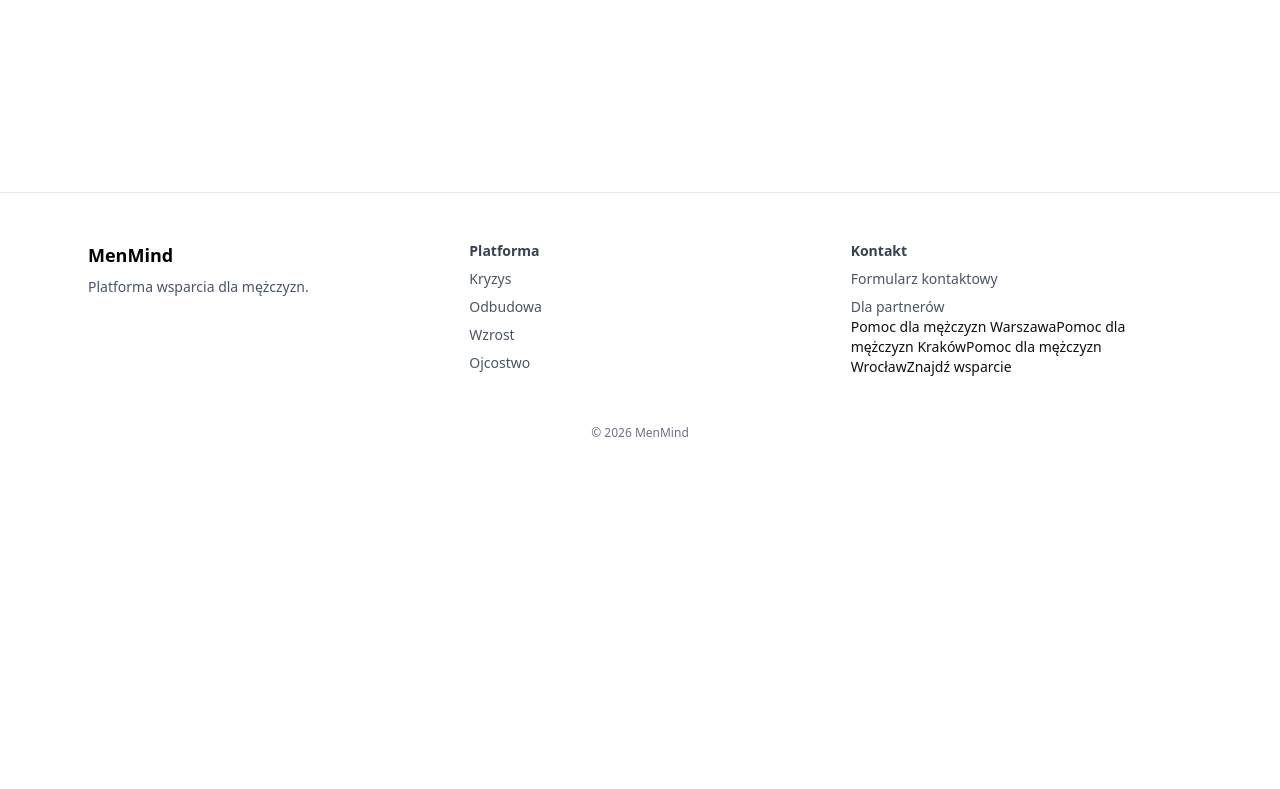
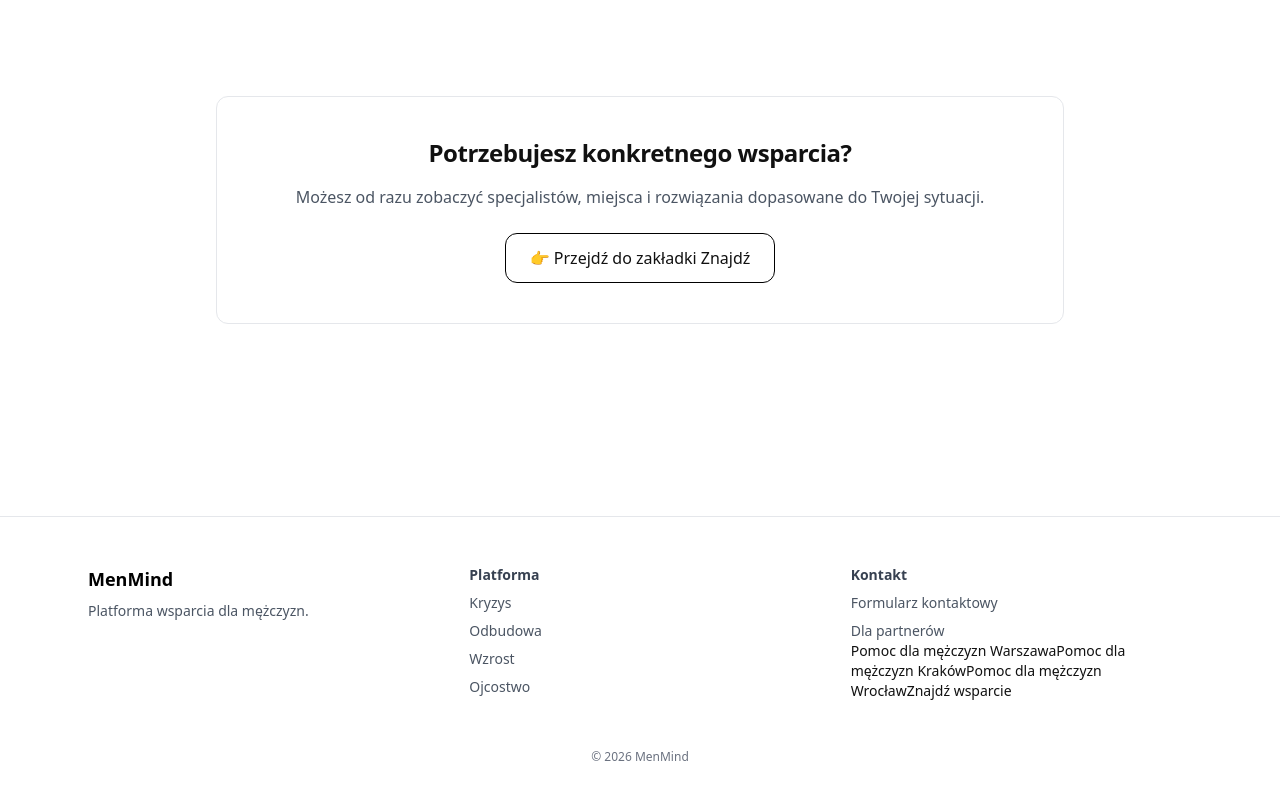
Before and after one commit to wisnialeszno89/menmind-web, a Next.js app: page /sciezki in a window 1280 px wide. Shown: the part 1693-2482 px from the top of the page. Before the commit the page ends 2158 px from the top, so only its background shows below. Built offline with nearby package versions, Linux system fonts and the light colour scheme.

Commit message:
fix kryzys path links and unify support CTA

```diff
--- a/src/app/sciezki/kryzys/page.tsx
+++ b/src/app/sciezki/kryzys/page.tsx
@@ -1,4 +1,5 @@
 import Link from "next/link";
+import FindSupportCTA from "@/components/FindSupportCTA";
 
 export default function SciezkaKryzys() {
 
@@ -25,14 +26,14 @@ export default function SciezkaKryzys() {
         <div className="space-y-4 mb-12">
 
           <Link
-            href="/content/dlaczego-mezczyzni-zwlekaja"
+            href="/artykuly/jak-ogarnac-zycie"
             className="block border p-4 rounded-lg bg-white hover:shadow"
           >
             Dlaczego mężczyźni zwlekają z decyzją
           </Link>
 
           <Link
-            href="/content/jak-mezczyzni-reaguja-na-stres"
+            href="/artykuly/jak-poradzic-sobie-ze-stresem"
             className="block border p-4 rounded-lg bg-white hover:shadow"
           >
             Jak mężczyźni reagują na stres
@@ -63,12 +64,7 @@ export default function SciezkaKryzys() {
 
         <div className="space-y-4 mb-12">
 
-          <Link
-            href="/propozycje"
-            className="block border p-4 rounded-lg bg-white hover:shadow"
-          >
-            Zobacz dostępnych specjalistów
-          </Link>
+          <FindSupportCTA />
 
         </div>
 
@@ -80,7 +76,8 @@ export default function SciezkaKryzys() {
           Porozmawiaj w NaviMind
         </Link>
 
-      </div>
+
+        {/* FAQ */}
         <h2 className="text-2xl font-semibold text-black mt-16 mb-6">
           Najczęstsze pytania
         </h2>
@@ -106,6 +103,9 @@ Dla wielu mężczyzn rozmowa z profesjonalistą pomaga szybciej odzyskać równo
           </div>
 
         </div>
+
+      </div>
+
     </main>
 
   );
--- a/src/app/sciezki/page.tsx
+++ b/src/app/sciezki/page.tsx
@@ -1,6 +1,7 @@
 import PathCompass from "@/components/PathCompass";
 import { paths } from "@/data/paths";
 import Link from "next/link";
+import FindSupportCTA from "@/components/FindSupportCTA";
 
 export const metadata = {
   title: "Ścieżki | MenMind",
@@ -38,7 +39,6 @@ export default function SciezkiPage() {
               href={`/sciezki/${path.slug}`}
               className="border rounded-xl p-6 hover:shadow"
             >
-
               <h3 className="text-xl font-semibold text-black mb-2">
                 {path.title}
               </h3>
@@ -54,6 +54,27 @@ export default function SciezkiPage() {
 
       </div>
 
+      {/* 🔥 GLOBALNE CTA DO MARKETPLACE */}
+      <section className="max-w-4xl mx-auto px-6 pb-24">
+        <div className="border rounded-xl p-10 text-center">
+
+          <h2 className="text-2xl font-semibold mb-4">
+            Potrzebujesz konkretnego wsparcia?
+          </h2>
+
+          <p className="text-gray-600 mb-6">
+            Możesz od razu zobaczyć specjalistów,
+            miejsca i rozwiązania dopasowane do Twojej sytuacji.
+          </p>
+
+          <FindSupportCTA
+            label="Przejdź do zakładki Znajdź"
+            className="inline-block border border-black px-6 py-3 rounded-xl hover:bg-black hover:text-white transition"
+          />
+
+        </div>
+      </section>
+
     </main>
   );
 }
--- a/src/app/sciezki/rozstanie/page.tsx
+++ b/src/app/sciezki/rozstanie/page.tsx
@@ -1,4 +1,5 @@
 import Link from "next/link"
+import FindSupportCTA from "@/components/FindSupportCTA"
 
 export default function RozstaniePage() {
 
@@ -58,14 +59,30 @@ export default function RozstaniePage() {
           potrafi skrócić miesiące chaosu do kilku tygodni.
         </p>
 
-        <Link
-          href="/propozycje/psycholog"
-          className="block border p-4 rounded-lg mb-10"
-        >
-          👉 Znajdź wsparcie
-        </Link>
+        <FindSupportCTA />
 
       </div>
+
+      {/* 🔥 MOCNY CTA DO MARKETPLACE */}
+      <section className="max-w-3xl mx-auto px-6 pb-24">
+        <div className="border rounded-xl p-8 text-center">
+
+          <h2 className="text-2xl font-semibold mb-4">
+            Potrzebujesz konkretnej pomocy?
+          </h2>
+
+          <p className="text-gray-600 mb-6">
+            Psycholog, mediator lub grupa wsparcia może pomóc
+            szybciej poukładać sytuację.
+          </p>
+
+          <FindSupportCTA
+            label="Zobacz dostępne wsparcie"
+            className="inline-block border border-black px-6 py-3 rounded-xl hover:bg-black hover:text-white transition"
+          />
+
+        </div>
+      </section>
 
     </main>
 
--- a/src/app/sciezki/samotnosc/page.tsx
+++ b/src/app/sciezki/samotnosc/page.tsx
@@ -1,8 +1,10 @@
 import Link from "next/link"
+import FindSupportCTA from "@/components/FindSupportCTA"
 
 export default function SamotnoscPage(){
   return (
     <main className="bg-white min-h-screen">
+
       <div className="max-w-3xl mx-auto px-6 py-24">
 
         <h1 className="text-4xl font-semibold mb-6">
@@ -37,14 +39,31 @@ export default function SamotnoscPage(){
           👉 Zrób pierwszy krok
         </Link>
 
-        <Link
-          href="/propozycje/coaching"
-          className="block border p-4 rounded-lg"
-        >
-          👉 Znajdź wsparcie
-        </Link>
+        <FindSupportCTA />
 
       </div>
+
+      {/* 🔥 CTA marketplace */}
+      <section className="max-w-3xl mx-auto px-6 pb-24">
+        <div className="border rounded-xl p-8 text-center">
+
+          <h2 className="text-2xl font-semibold mb-4">
+            Nie musisz wychodzić z tego sam
+          </h2>
+
+          <p className="text-gray-600 mb-6">
+            Rozmowa, grupa wsparcia lub społeczność
+            mogą pomóc szybciej wrócić do ludzi.
+          </p>
+
+          <FindSupportCTA
+            label="Zobacz dostępne wsparcie"
+            className="inline-block border border-black px-6 py-3 rounded-xl hover:bg-black hover:text-white transition"
+          />
+
+        </div>
+      </section>
+
     </main>
   )
 }
--- /dev/null
+++ b/src/components/FindSupportCTA.tsx
@@ -0,0 +1,15 @@
+import Link from "next/link"
+
+export default function FindSupportCTA({
+  label = "Znajdź wsparcie",
+  className = "block border p-4 rounded-lg"
+}: {
+  label?: string
+  className?: string
+}) {
+  return (
+    <Link href="/znajdz" className={className}>
+      👉 {label}
+    </Link>
+  )
+}
```
Lines whose indentation alone changed are shown as unchanged.
